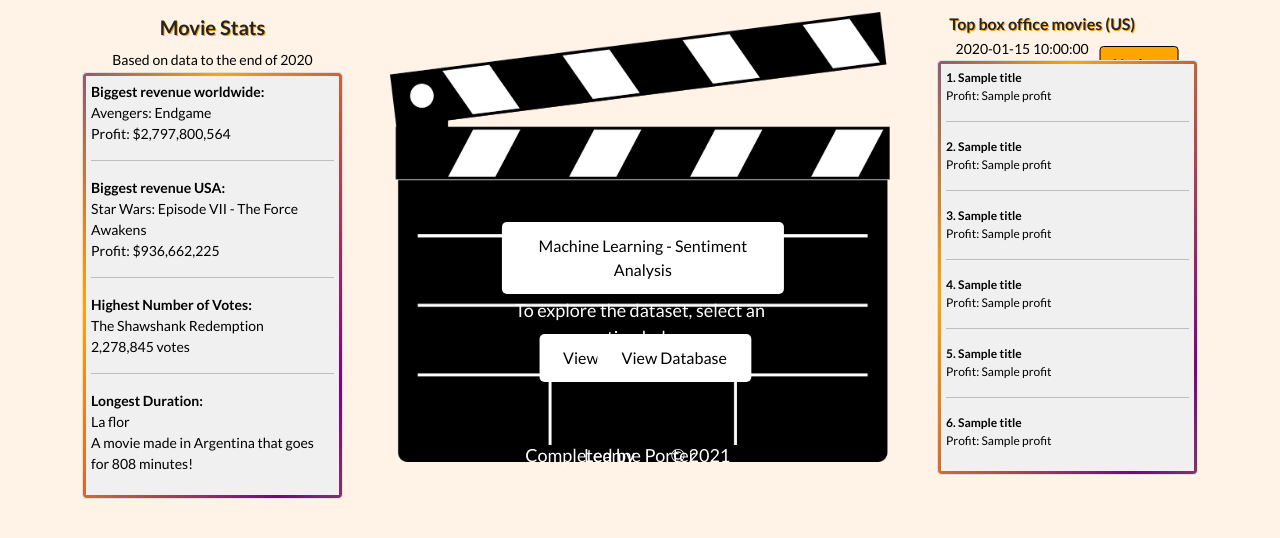
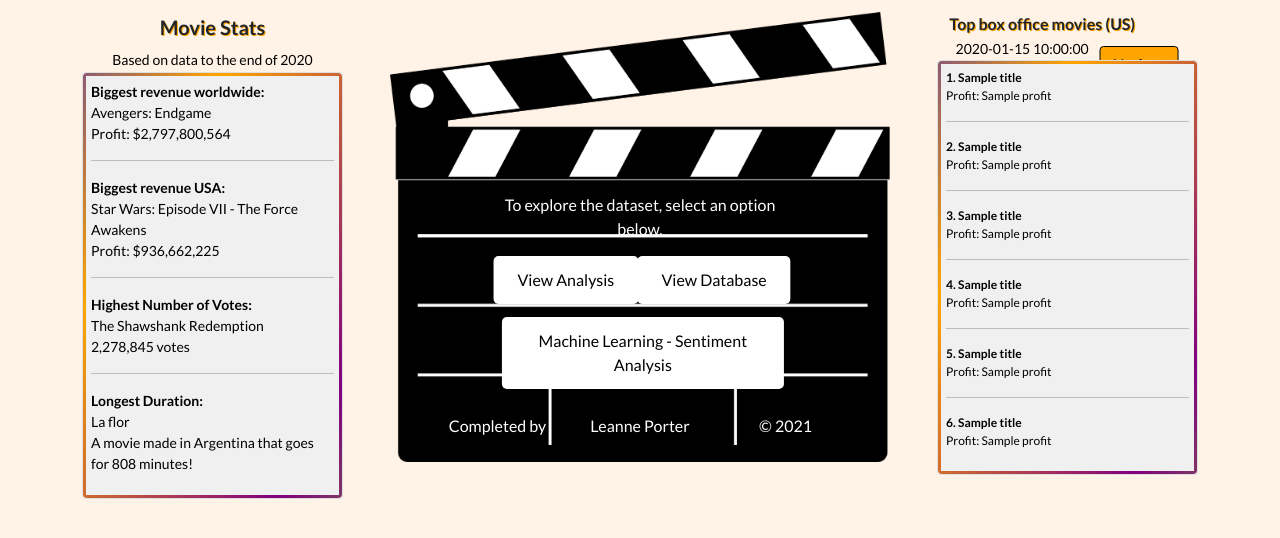
Before and after one commit to LP-116/Project-3, a Flask app: page / in a window 1280 px wide. Shown: the part 227-765 px from the top of the page. Run offline with Flask 2, Linux system fonts and the light colour scheme; a database or web service that is not in the repository returns one stand-in record (values such as "Sample title"); some libraries are stand-ins or nearby versions.

Commit message:
html coding

```diff
--- a/IMDB_app/static/style.css
+++ b/IMDB_app/static/style.css
@@ -4,48 +4,48 @@ body{
 
 .text1 {
   position: absolute;
-  top: 64%;
+  top: 42%;
   left: 50%;
   transform: translate(-50%, -50%);
   -ms-transform: translate(-50%, -50%);
   color: white;
-  font-size: 18px;
+  font-size: 16px;
   border: none;
   border-radius: 5px;
 }
 
 .text2 {
   position: absolute;
-  top: 91%;
-  left: 39.5%;
+  top: 85%;
+  left: 25%;
   transform: translate(-50%, -50%);
   -ms-transform: translate(-50%, -50%);
   color: white;
-  font-size: 18px;
+  font-size: 16px;
   border: none;
   border-radius: 5px;
 }
 
 .text3 {
   position: absolute;
-  top: 91%;
+  top: 85%;
   left: 50%;
   transform: translate(-50%, -50%);
   -ms-transform: translate(-50%, -50%);
   color: white;
-  font-size: 18px;
+  font-size: 16px;
   border: none;
   border-radius: 5px;
 }
 
 .text4 {
   position: absolute;
-  top: 91%;
-  left: 60%;
+  top: 85%;
+  left: 75%;
   transform: translate(-50%, -50%);
   -ms-transform: translate(-50%, -50%);
   color: white;
-  font-size: 18px;
+  font-size: 16px;
   border: none;
   border-radius: 5px;
 }
@@ -92,8 +92,8 @@ ul {
 
 .btn1 {
   position: absolute;
-  top: 71%;
-  left: 45%;
+  top: 55%;
+  left: 37%;
   transform: translate(-50%, -50%);
   -ms-transform: translate(-50%, -50%);
   background-color: white;
@@ -108,8 +108,8 @@ ul {
 
 .btn2 {
   position: absolute;
-  top: 71%;
-  left: 56%;
+  top: 55%;
+  left: 63%;
   transform: translate(-50%, -50%);
   -ms-transform: translate(-50%, -50%);
   background-color: white;
@@ -124,7 +124,7 @@ ul {
 
 .btn3 {
   position: absolute;
-  top: 50.5%;
+  top: 70%;
   left: 50.5%;
   transform: translate(-50%, -50%);
   -ms-transform: translate(-50%, -50%);
```
